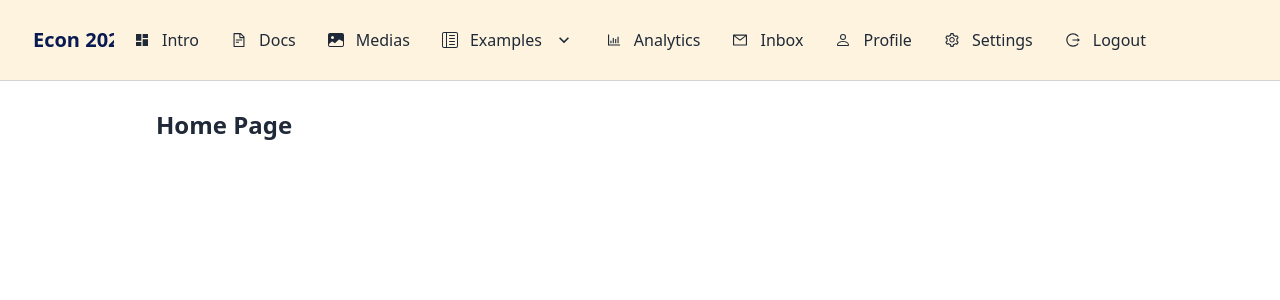
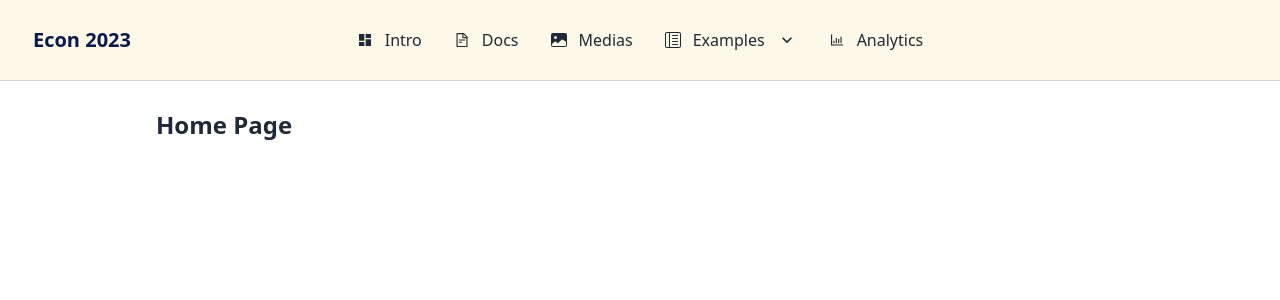
Before and after one commit to benbenz/wombat, a Next.js app: page / in a window 1280 px wide. Shown: the top 300 px of the page. Built offline with nearby package versions, Linux system fonts and the light colour scheme.

Commit message:
- cleaned up

```diff
--- a/src/pages/_app.js
+++ b/src/pages/_app.js
@@ -29,10 +29,10 @@ export default function App({ Component, pageProps }) {
       ]
     } ,
     { title: "Analytics" , link: "/html/analytics" , icon: <AiOutlineBarChart/> },
-    { title: "Inbox" , icon: <AiOutlineMail/> },
-    { title: "Profile" , icon: <BsPerson/>, spacing: true },
-    { title: "Settings" , icon: <AiOutlineSetting/> },
-    { title: "Logout" , icon: <AiOutlineLogout/> },
+    // { title: "Inbox" , icon: <AiOutlineMail/> },
+    // { title: "Profile" , icon: <BsPerson/>, spacing: true },
+    // { title: "Settings" , icon: <AiOutlineSetting/> },
+    // { title: "Logout" , icon: <AiOutlineLogout/> },
 
   ]
 
--- a/tailwind.config.js
+++ b/tailwind.config.js
@@ -8,7 +8,7 @@ module.exports = {
       colors: {
         "dark-purple" : "#081A51" ,
         "light-white" : "rgba(255,255,255,0.18)" ,
-        "header-color" : "rgb(254 243 222)"
+        "header-color" : "rgb(254 248 232)"
       }
     },
   },
```
